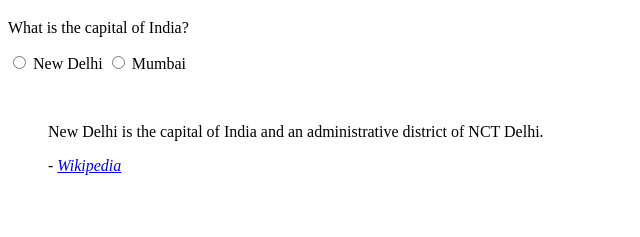
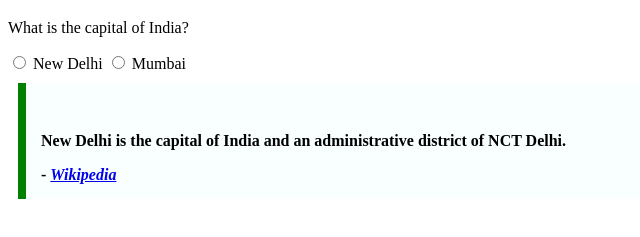
Before and after one commit to acciojob/trivia-prathamesh-bhosale, a website: page main.html in a window 1280 px wide. Shown: the part 61-298 px from the top of the page, without its empty margins (0-640 px from the left). Drawn offline with Linux system fonts and the light colour scheme.

Commit message:
created a submission

```diff
--- a/main.html
+++ b/main.html
@@ -21,7 +21,7 @@
     </label>
   </div>
 
-  <blockquote>
+  <blockquote cite="https://en.wikipedia.org/wiki/New_Delhi">
 
     <p>New Delhi is the capital of India and an administrative district of NCT Delhi.</p>
     <footer>- <cite><a href="en.wikipedia.org/wiki/New_Delhi">Wikipedia</a></cite></footer>
--- a/styles.css
+++ b/styles.css
@@ -1,2 +1,10 @@
 
 /* Your CSS Code here. */
+blockquote {
+  max-width: 600px;
+  margin: 10px;
+  padding: 15px;
+  border-left: 8px solid green;
+  background-color: #f8fffe;
+  font-weight: bold;
+}
```
